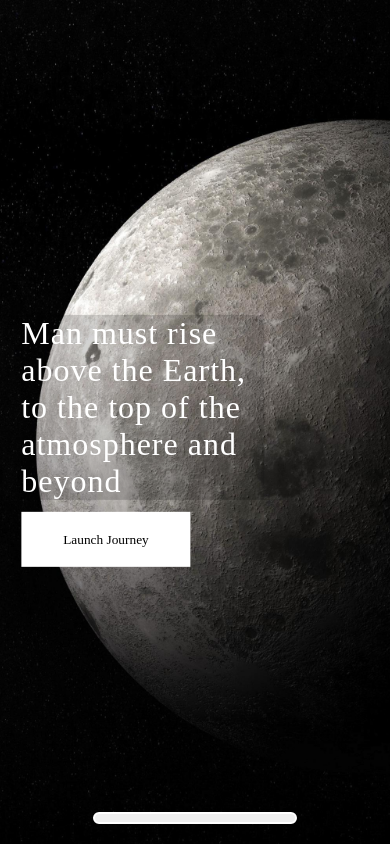
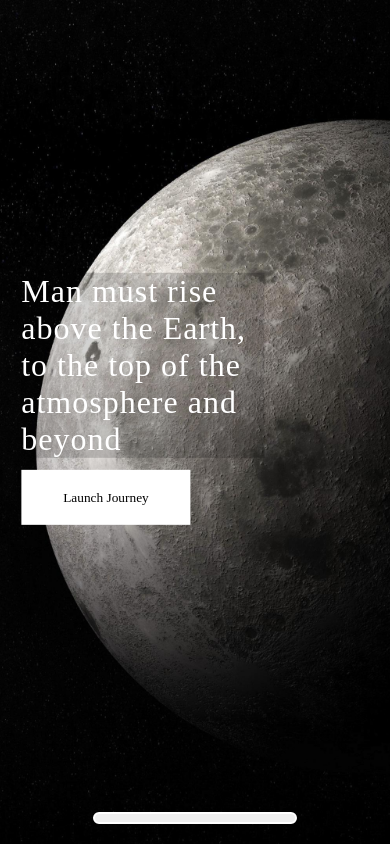
Before and after one commit to TshiMoiset/Exonova-Test-Mobile, a plain HTML site: page index.html in a window 390 px wide. Drawn offline with Linux system fonts and the light colour scheme; a web font is replaced by a local one.

Commit message:
Update mediaQueries.css

```diff
--- a/CSS/mediaQueries.css
+++ b/CSS/mediaQueries.css
@@ -23,6 +23,10 @@
 		width: 100%;
 		background-color: rgba(0, 0, 0, 0.174);
 	}
+
+	.indexHeroImage {
+		top: 45%;
+	}
 }
 
 @media screen and (max-width: 541px) {}
```
